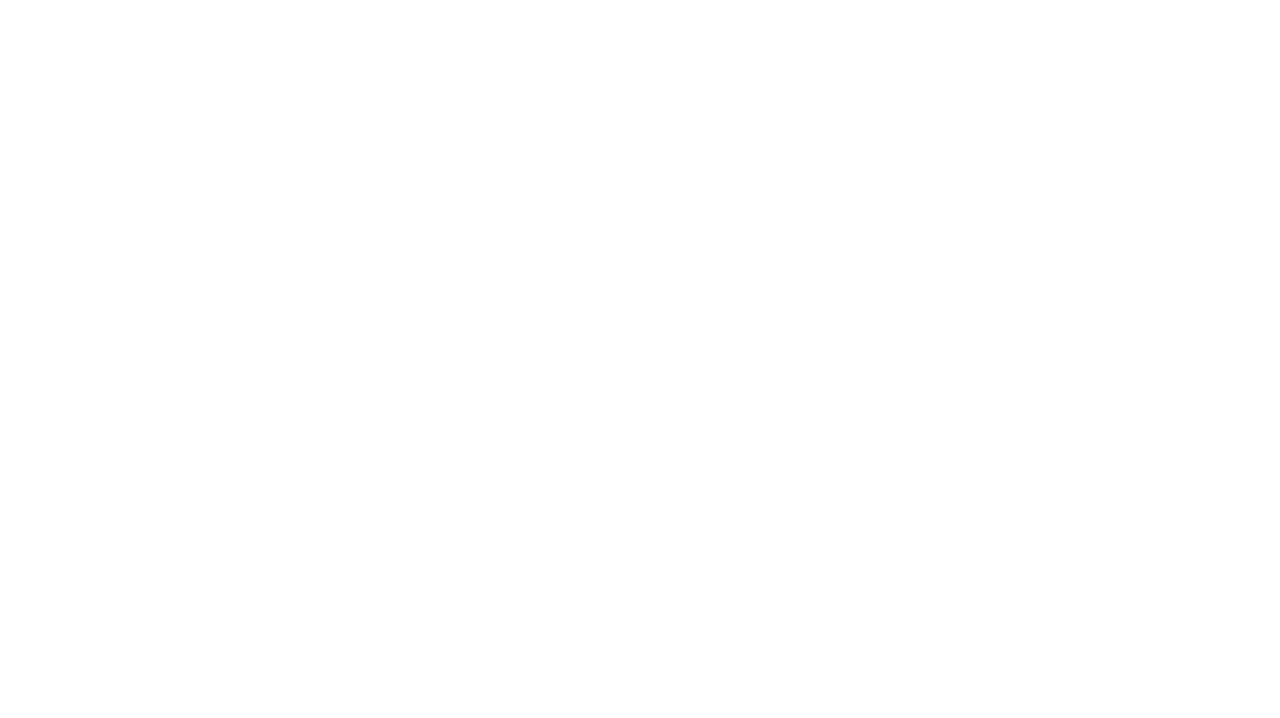
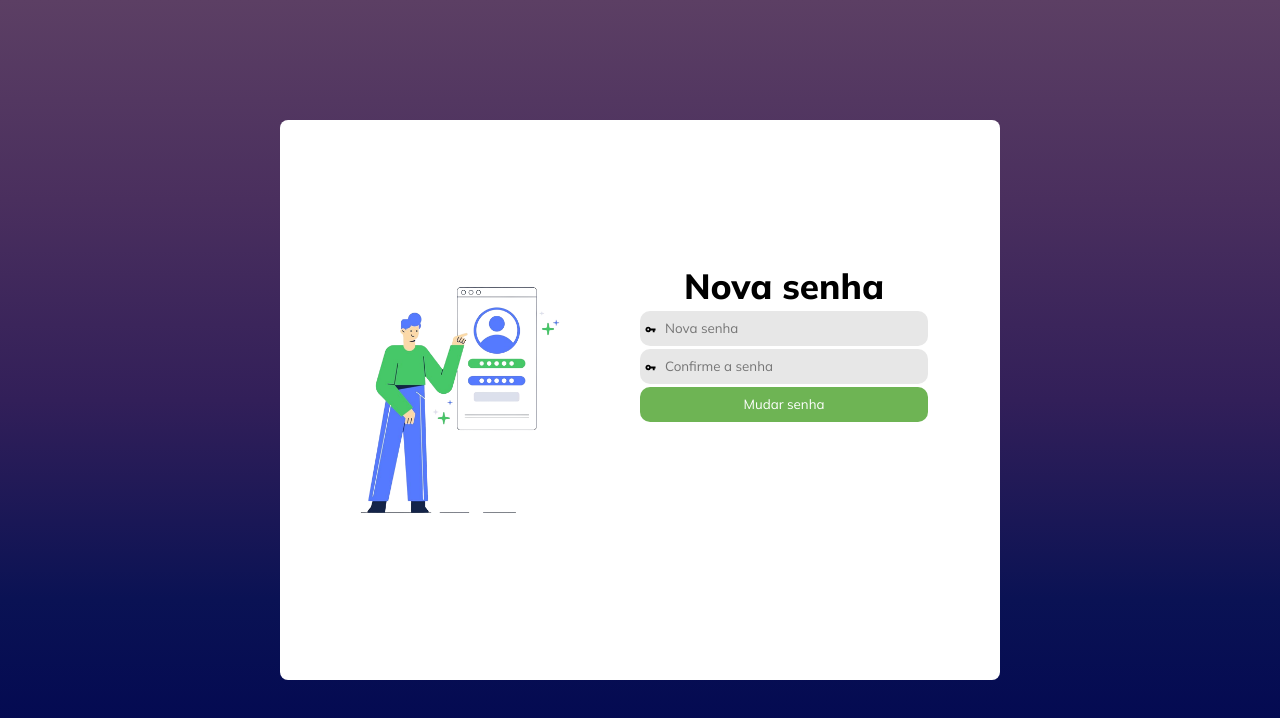
Before and after one commit to GuilhermeDevv/projeto-lanchonete, a React (Vite) app in the folder pedido lanchonete/: page /novaSenha in a window 1280 px wide. Before the commit this address had no page. Shown: the top 718 px of the page. Built offline with nearby package versions, Linux system fonts and the light colour scheme.

Commit message:
adiçao da pagina de recuperação

```diff
--- /dev/null
+++ b/pedido lanchonete/src/components/AlterarSenha/C_alterarSenha.jsx
@@ -0,0 +1,60 @@
+import React from 'react';
+import { ContainerSenha, ContentSenha, ContentImg, ContentAcesso, Form } from "./style"
+import imgLogin from "../../assets/imgLogin.png"
+import { useForm } from "react-hook-form"
+import { yupResolver } from '@hookform/resolvers/yup';
+import * as yup from "yup"
+import { TextoPage } from "../Texto/TextoPage"
+import { MdVpnKey } from "react-icons/md"
+import axios from "axios"
+
+const schema = yup.object({
+    senha: yup.string().required("campo vazio."),
+    confirmar_senha: yup.string().oneOf([null, yup.ref('senha')], 'Senha incompatíveis')
+}).required()
+
+export function C_alterarSenha(props) {
+    const estilosIcon = { position: 'absolute', margin: "13px 0px 0px 5px", fontSize: "11px" }
+    const { register, handleSubmit, formState: { errors } } = useForm({ resolver: yupResolver(schema) })
+    const API_URL = "http://192.168.1.2:8080";
+
+    return (
+        <ContainerSenha>
+            <ContentSenha>
+                <ContentImg>
+                    <img src={imgLogin} alt="boneco" />
+                </ContentImg>
+                <ContentAcesso>
+                    <Form onSubmit={handleSubmit()}>
+                        <TextoPage>Nova senha</TextoPage>
+                        <div>
+                            {/* icone do input */}
+                            <MdVpnKey style={estilosIcon} />
+                            <input
+                                type="password"
+                                placeholder='Nova senha'
+                                estilo='input'
+                                {...register("senha")}
+                            />
+                            <span>{errors.senha?.message}</span>
+                        </div>
+                        <div>
+                            {/* icone do input */}
+                            <MdVpnKey style={estilosIcon} />
+                            <input
+                                type="password"
+                                placeholder='Confirme a senha'
+                                estilo='input'
+                                {...register("confirmar_senha")}
+                            />
+                            <span>{errors.confirmar_senha?.message}</span>
+                        </div>
+                        <div>
+                            <input type="submit" value="Mudar senha" />
+                        </div>
+                    </Form>
+                </ContentAcesso>
+            </ContentSenha>
+        </ContainerSenha>
+    );
+}
--- /dev/null
+++ b/pedido lanchonete/src/components/AlterarSenha/style.js
@@ -0,0 +1,131 @@
+import styled from "styled-components"
+
+export const ContainerSenha = styled.main`
+
+    position: relative;
+    width: 100%;
+    min-height: 100vh;
+    height: 100%;
+    background-image: linear-gradient(180deg, #5c3f64 0, #4a2f5e 25%, #321f59 50%, #0a1254 75%, #000550 100%);
+`
+
+
+
+export const ContentSenha = styled.section`
+//centralizar o content no centro da tela
+position: absolute;
+    top: 50%;
+    left: 50%;
+    transform: translate(-50%, -50%);
+    display: flex;
+
+
+    background-color: white;
+    width: 100%;
+    max-width:90vh;
+    height: 100%;
+    max-height: 70vh;
+    border-radius: 8px;
+    overflow: hidden;
+
+`
+
+export const ContentImg = styled.aside`
+
+
+width: 50%;
+height: 100%;
+
+& img{
+    position: relative;
+    top: 50%;
+    left: 50%;
+    transform: translate(-50%, -50%);
+    max-width: 100%;
+    width: 260px;
+}
+
+@media(max-width:570px){
+    width: 0%;
+
+}
+`
+
+
+
+export const ContentAcesso = styled.aside`
+
+width: 50%;
+height: 80%;
+display: flex;
+align-items: center;
+@media(max-width:570px){
+
+        width: 100%;
+        display: flex;
+        justify-content: center;
+    }
+
+`
+export const Form = styled.form`
+    position: absolute;
+
+    width: 100%;
+    max-width: 40%;
+    @media(max-width:570px){
+        max-width: 100%;
+
+
+    }
+
+
+
+    & div{
+        height:100%;
+
+        & input{
+            background-color: #e7e7e7;
+            height: 3.5rem;
+            margin-bottom: 3px;
+            width: 100%;
+            min-width: 220px;
+            border-radius: 10px;
+        }
+        & input[estilo='input'] {
+            padding-left: 25px;
+        }
+        & input[type='submit']{
+            color:white;
+            background-color:  #6eb454;
+            &:hover{
+                transform: scale(1.01);
+            }
+        }
+        & span{
+            color:red;
+            font-size: 12px;
+        }
+    }
+    & a{
+        background-color: transparent;
+        display: block;
+        text-align: center;
+        font-size: 12px;
+        color:black;
+        max-width: 100%;
+        &:hover{
+            color:blue;
+        }
+
+    }
+    & a[estilo="link"]{
+        position: relative;
+        width: 100%;
+        height: 100%;
+        top: 0.5rem;
+
+    }
+
+
+
+`
--- /dev/null
+++ b/pedido lanchonete/src/pages/AlterarSenha/AlterarSenha.jsx
@@ -0,0 +1,10 @@
+import React from 'react';
+import { C_alterarSenha } from '../../components/AlterarSenha/C_alterarSenha';
+
+export function AlterarSenha() {
+    return (
+        <>
+            <C_alterarSenha />
+        </>
+    );
+}
--- a/pedido lanchonete/src/routes/Rotas.jsx
+++ b/pedido lanchonete/src/routes/Rotas.jsx
@@ -4,6 +4,7 @@ import { Login } from "../pages/Login/Login"
 import { Cadastro } from "../pages/Cadastro/Cadastro"
 import { Home } from "../pages/Home/Home"
 import { Recuperar } from "../pages/Recuperar/Recuperar"
+import { AlterarSenha } from "../pages/AlterarSenha/AlterarSenha"
 
 
 export function Rotas() {
@@ -13,6 +14,7 @@ export function Rotas() {
             <Route path="/cadastro" element={<Cadastro />} />
             <Route path="/home" element={<Home />} />
             <Route path='/recuperar' element={<Recuperar />} />
+            <Route path='/novaSenha' element={<AlterarSenha />} />
         </Routes>
     );
 }
```
